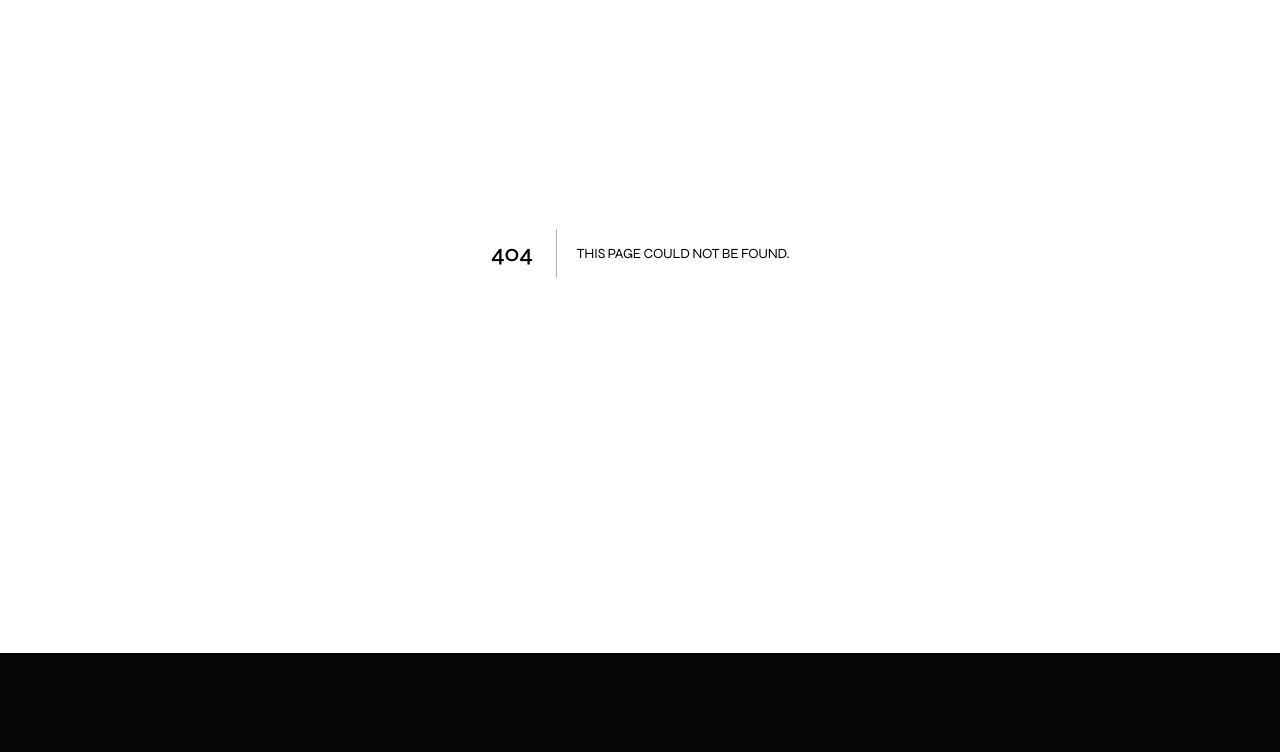
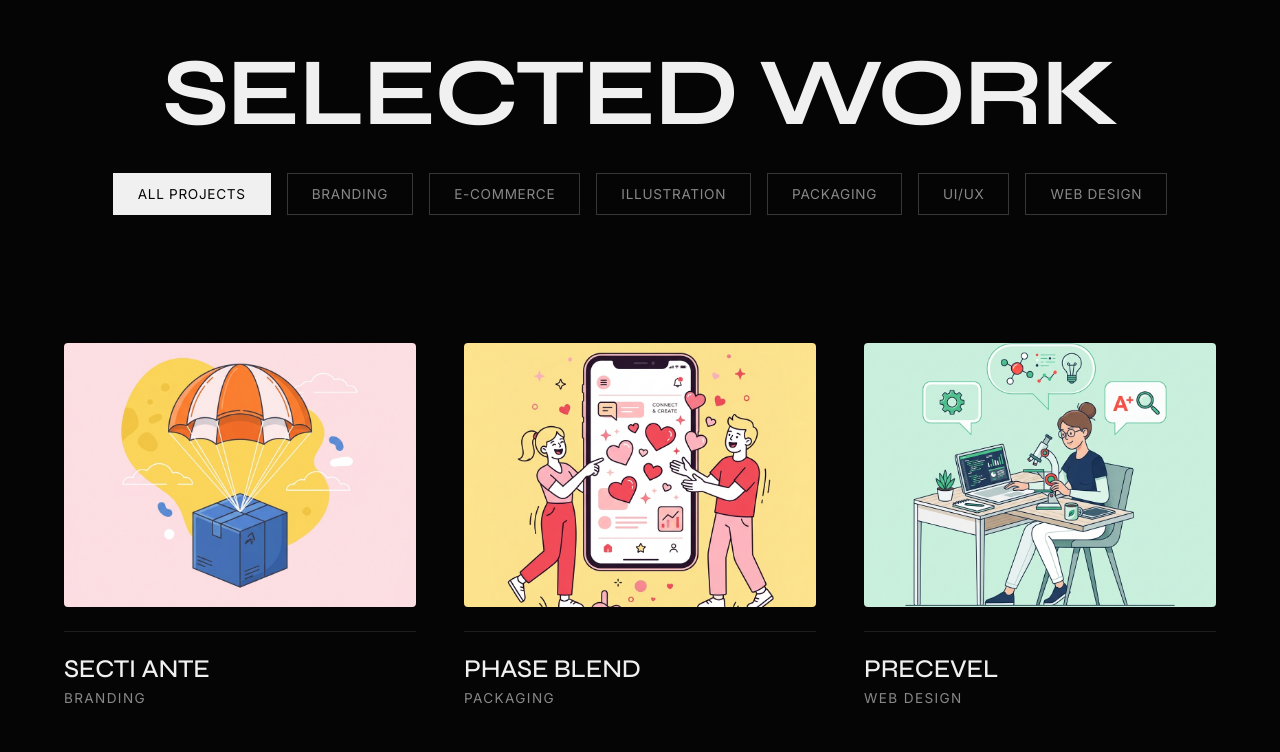
Before and after one commit to dilshandevxx/xudo-labs, a Next.js app: page /work in a window 1280 px wide. Before the commit this address had no page. Shown: the part 147-899 px from the top of the page. Before the commit the page ends 800 px from the top, so only its background shows below. Built offline with nearby package versions, Linux system fonts and the light colour scheme.

Commit message:
initioal

```diff
--- /dev/null
+++ b/src/app/work/page.module.css
@@ -0,0 +1,157 @@
+.workPage {
+  position: relative;
+  padding: clamp(8rem, 15vw, 12rem) var(--container-padding) 6rem;
+  background-color: var(--background);
+  min-height: 100vh;
+  color: var(--foreground);
+}
+
+.header {
+  position: relative;
+  z-index: 10;
+  display: flex;
+  flex-direction: column;
+  align-items: center;
+  text-align: center;
+  margin-bottom: clamp(6rem, 10vw, 10rem);
+}
+
+.title {
+  font-family: var(--font-display);
+  font-size: clamp(3rem, 8vw, 6rem);
+  text-transform: uppercase;
+  font-weight: 700;
+  letter-spacing: -0.02em;
+  margin: 0 0 2rem 0;
+  line-height: 1;
+}
+
+.filterNav {
+  display: flex;
+  flex-wrap: wrap;
+  justify-content: center;
+  gap: 1rem;
+}
+
+.filterBtn {
+  background: transparent;
+  border: 1px solid rgba(255, 255, 255, 0.2);
+  color: var(--muted);
+  padding: 0.75rem 1.5rem;
+  border-radius: 0;
+  font-family: var(--font-body);
+  font-size: 0.85rem;
+  text-transform: uppercase;
+  letter-spacing: 0.05em;
+  cursor: pointer;
+  transition: all 0.3s ease;
+}
+
+.filterBtn:hover {
+  border-color: rgba(255, 255, 255, 0.6);
+  color: var(--foreground);
+}
+
+.filterBtn.active {
+  background: var(--foreground);
+  color: var(--background);
+  border-color: var(--foreground);
+}
+
+/* Multi-Column Grid Layout */
+.listContainer {
+  position: relative;
+  z-index: 10;
+  display: grid;
+  grid-template-columns: 1fr;
+  gap: 3rem;
+  width: 100%;
+}
+
+@media (min-width: 768px) {
+  .listContainer {
+    grid-template-columns: repeat(2, 1fr);
+    gap: 4rem;
+  }
+}
+
+@media (min-width: 1200px) {
+  .listContainer {
+    grid-template-columns: repeat(3, 1fr);
+    gap: 3rem;
+  }
+}
+
+.projectLink {
+  display: block;
+  text-decoration: none;
+  cursor: pointer;
+}
+
+.projectCard {
+  position: relative;
+  width: 100%;
+}
+
+.imageWrapper {
+  position: relative;
+  width: 100%;
+  aspect-ratio: 4 / 3;
+  overflow: hidden;
+  margin-bottom: 1.5rem;
+  background: rgba(255, 255, 255, 0.02);
+  border-radius: 4px;
+}
+
+.image {
+  object-fit: cover;
+  transition: transform 0.8s cubic-bezier(0.16, 1, 0.3, 1), filter 0.8s ease;
+  /* Remove grayscale, make them saturated by default for a vibrant pop! */
+}
+
+/* Hover Physics */
+.projectLink:hover .image {
+  transform: scale(1.05);
+}
+
+.projectInfo {
+  display: flex;
+  flex-direction: column;
+  gap: 0.5rem;
+  border-top: 1px solid rgba(255, 255, 255, 0.1);
+  padding-top: 1.5rem;
+}
+
+.projectTitle {
+  font-family: var(--font-display);
+  font-size: clamp(1.5rem, 2vw, 2rem);
+  font-weight: 500;
+  color: var(--foreground);
+  text-transform: uppercase;
+  margin: 0;
+  line-height: 1;
+  letter-spacing: -0.01em;
+  transition: transform 0.4s ease;
+}
+
+.projectLink:hover .projectTitle {
+  transform: translateX(10px);
+}
+
+.projectCategory {
+  font-family: var(--font-body);
+  font-size: 0.85rem;
+  color: var(--muted);
+  text-transform: uppercase;
+  letter-spacing: 0.1em;
+  margin: 0;
+}
+
+.emptyState {
+  grid-column: 1 / -1;
+  text-align: center;
+  padding: 4rem 0;
+  font-family: var(--font-body);
+  color: var(--muted);
+  font-size: 1.2rem;
+}
--- /dev/null
+++ b/src/app/work/page.tsx
@@ -0,0 +1,102 @@
+"use client";
+
+import { useState, useMemo } from "react";
+import Image from "next/image";
+import Link from "next/link";
+import { motion, AnimatePresence } from "framer-motion";
+import { PROJECTS, Project } from "@/data/projects";
+import styles from "./page.module.css";
+
+const ALL_CATEGORY = "ALL PROJECTS";
+
+export default function WorkPage() {
+  const [activeCategory, setActiveCategory] = useState(ALL_CATEGORY);
+
+  // Extract unique categories from PROJECTS
+  const categories = useMemo(() => {
+    const cats = new Set(PROJECTS.map((p) => p.category));
+    return [ALL_CATEGORY, ...Array.from(cats)].sort();
+  }, []);
+
+  // Filter projects based on active category
+  const filteredProjects = useMemo(() => {
+    if (activeCategory === ALL_CATEGORY) {
+      return PROJECTS;
+    }
+    return PROJECTS.filter((p) => p.category === activeCategory);
+  }, [activeCategory]);
+
+  return (
+    <main className={styles.workPage}>
+      <div className={styles.header}>
+        <motion.h1
+          className={styles.title}
+          initial={{ opacity: 0, y: 50 }}
+          animate={{ opacity: 1, y: 0 }}
+          transition={{ duration: 0.8, ease: [0.76, 0, 0.24, 1] }}
+        >
+          Selected Work
+        </motion.h1>
+
+        <motion.div
+          className={styles.filterNav}
+          initial={{ opacity: 0, y: 20 }}
+          animate={{ opacity: 1, y: 0 }}
+          transition={{ duration: 0.8, delay: 0.2, ease: [0.76, 0, 0.24, 1] }}
+        >
+          {categories.map((cat) => (
+            <button
+              key={cat}
+              className={`${styles.filterBtn} ${activeCategory === cat ? styles.active : ""}`}
+              onClick={() => setActiveCategory(cat)}
+            >
+              {cat}
+            </button>
+          ))}
+        </motion.div>
+      </div>
+
+      <motion.div layout className={styles.listContainer}>
+        <AnimatePresence mode="popLayout">
+          {filteredProjects.map((project: Project, index: number) => (
+            <motion.div
+              layout
+              initial={{ opacity: 0, y: 50 }}
+              animate={{ opacity: 1, y: 0 }}
+              exit={{ opacity: 0, scale: 0.95 }}
+              transition={{ duration: 0.8, ease: [0.16, 1, 0.3, 1] }}
+              key={project.id}
+              className={styles.projectCard}
+            >
+              <Link href={`/work/${project.slug}`} className={styles.projectLink}>
+                <div className={styles.imageWrapper}>
+                  <Image
+                    src={project.image}
+                    alt={project.title}
+                    fill
+                    sizes="(max-width: 768px) 100vw, 90vw"
+                    className={styles.image}
+                  />
+                </div>
+                <div className={styles.projectInfo}>
+                  <h2 className={styles.projectTitle}>{project.title}</h2>
+                  <p className={styles.projectCategory}>{project.category}</p>
+                </div>
+              </Link>
+            </motion.div>
+          ))}
+        </AnimatePresence>
+
+        {filteredProjects.length === 0 && (
+          <motion.div
+            initial={{ opacity: 0 }}
+            animate={{ opacity: 1 }}
+            className={styles.emptyState}
+          >
+            No projects found for {activeCategory}.
+          </motion.div>
+        )}
+      </motion.div>
+    </main>
+  );
+}
```
